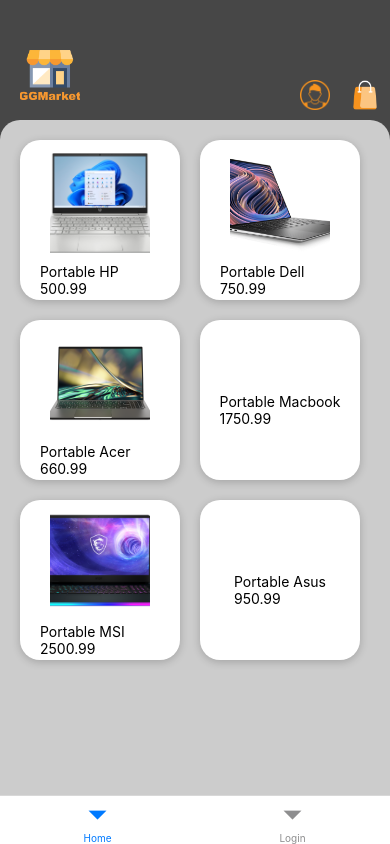
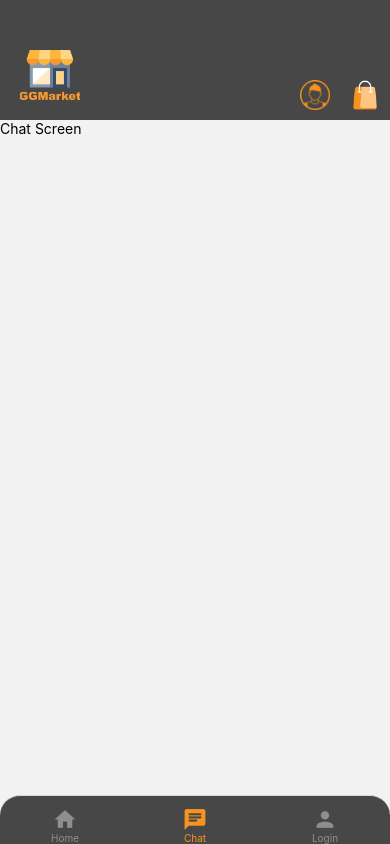
Before and after one commit to jihedatig/projet-synthese, a React Native app: screen /Chat in a window 390 px wide. Built offline with nearby package versions, Linux system fonts and the light colour scheme; grey boxes are pictures that could not be loaded.

Commit message:
ajouter les icons au TabNavigation, Ecran clavardage

```diff
--- a/App.js
+++ b/App.js
@@ -3,11 +3,14 @@
 import { NavigationContainer } from '@react-navigation/native';
 import {createNativeStackNavigator} from '@react-navigation/native-stack'
 import { createBottomTabNavigator } from '@react-navigation/bottom-tabs';
+import MaterialIcon from 'react-native-vector-icons/MaterialIcons';
 
 import HomeScreen from './screens/HomeScreen';
 
 import Header from './components/Header';
 import LoginPage from './screens/LoginPage';
+import MyColors from './constants/colors';
+import Chat from './screens/Chat';
 
 const Stack = createNativeStackNavigator();
 const Tab = createBottomTabNavigator();
@@ -32,10 +35,33 @@
     <Tab.Navigator
     screenOptions={{
       header: () => {return <Header/>},
-     }}>
+      tabBarStyle: {
+        backgroundColor: MyColors.grey800,
+        borderTopLeftRadius: 20,
+        borderTopRightRadius: 20,
+        position:'absolute',
+        overflow:'hidden',
+      paddingTop:10},
+      tabBarActiveTintColor:MyColors.orange,
+     }}
+
+
+     >
       <Tab.Screen name="Home" component={HomeStackScreen}
+      options={{
+        tabBarIcon: ({color, size}) => (<MaterialIcon name="home" color={color} size={size}/>)
+      }}
       />
-      <Tab.Screen name="Login" component={LoginPage} />
+      <Tab.Screen name="Chat" component={Chat}
+      options={{
+        tabBarIcon: ({color, size}) => (<MaterialIcon name="chat" color={color} size={size}/>)
+      }}
+      />
+      <Tab.Screen name="Login" component={LoginPage}
+      options={{
+        tabBarIcon: ({color, size}) => (<MaterialIcon name="person" color={color} size={size}/>)
+      }}
+      />
     </Tab.Navigator>
     </NavigationContainer>
 
@@ -50,4 +76,10 @@
     alignItems: 'center',
     justifyContent: 'center',
   },
+  tabStyle:{
+    backgroundColor: MyColors.grey800,
+    borderTopLeftRadius: 40,
+    borderTopRightRadius: 40,
+    overflow:'hidden'
+  },
 });
--- a/constants/colors.js
+++ b/constants/colors.js
@@ -1,5 +1,6 @@
 const MyColors = {
     grey400: '#cccccc',
     grey800: '#474747',
+    orange: '#F7931E',
 }
 export default MyColors;
--- a/package.json
+++ b/package.json
@@ -17,7 +17,8 @@
     "react": "18.1.0",
     "react-native": "0.70.5",
     "react-native-safe-area-context": "4.4.1",
-    "react-native-screens": "~3.18.0"
+    "react-native-screens": "~3.18.0",
+    "react-native-vector-icons": "^9.2.0"
   },
   "devDependencies": {
     "@babel/core": "^7.12.9"
--- /dev/null
+++ b/screens/Chat.js
@@ -0,0 +1,12 @@
+import { StyleSheet, Text, View } from 'react-native'
+import React from 'react'
+
+export default function Chat() {
+  return (
+    <View>
+      <Text>Chat Screen</Text>
+    </View>
+  )
+}
+
+const styles = StyleSheet.create({})
```
Also changed, not shown: 1 other file (tests, documents, lock files or other folders).
